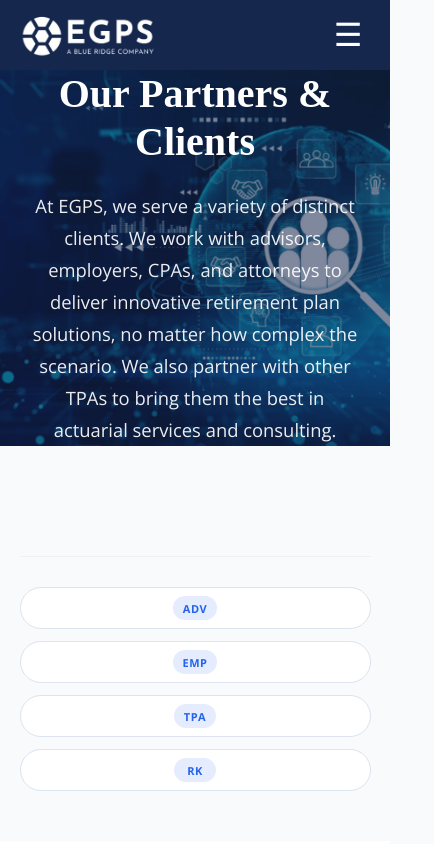
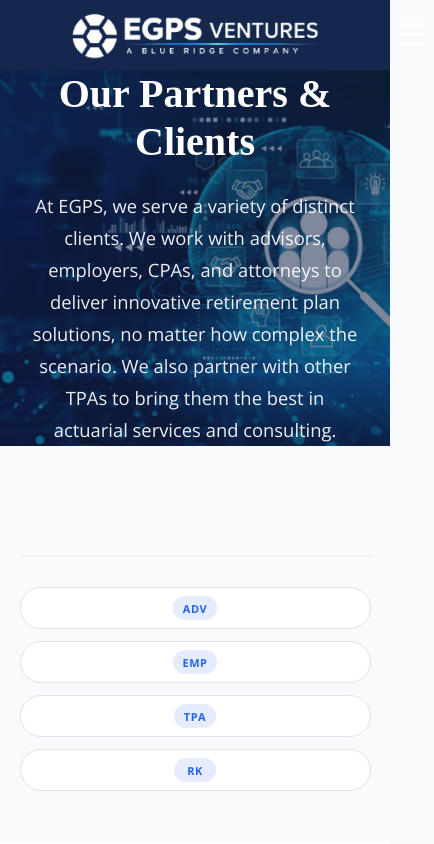
Before and after one commit to VigneshprabhuT/Pdf_Extraction_Front, a React (Create React App) app: page /about-us in a window 390 px wide. Shown: the top 844 px of the page, 434 px wide, since content can reach past the window. Built offline with nearby package versions, Linux system fonts and the light colour scheme; a web font is replaced by a local one.

Commit message:
completed

```diff
--- a/src/components/Navbar/Navbar.css
+++ b/src/components/Navbar/Navbar.css
@@ -28,8 +28,9 @@
 }
 
 .logo-img {
-    height: 80px;
-    max-width: 160px;
+    height: 110px;
+    /* max-width: 160px; */
+    width: 350px;
     object-fit: contain;
     flex-shrink: 0;
 }
@@ -235,7 +236,7 @@
     }
 
     .logo-img {
-        height: 50px;
+        height: 70px;
     }
 
     .menu-icon {
--- a/src/components/Navbar/Navbar.js
+++ b/src/components/Navbar/Navbar.js
@@ -1,6 +1,6 @@
 import React, { useState } from "react";
 import { NavLink } from "react-router-dom";
-import logo from "../../images/logo.png";
+import logo from "../../images/FinalLogoo.png";
 import "./Navbar.css";
 
 const Navbar = () => {
@@ -74,6 +74,7 @@
         <NavLink to="/contact-us" onClick={closeAll}>Contact</NavLink>
       </div>
 
+
       <button
         type="button"
         className="menu-icon"
--- a/src/router/MainRouter.js
+++ b/src/router/MainRouter.js
@@ -6,6 +6,7 @@
 import About from "../pages/About"
 import Contact from "../pages/Contact";
 import Team from "../pages/Team";
+import PdfExtractor from "../Pdf/PdfExtractor"
 
 const MainRouter = () => {
   const router = createBrowserRouter([
@@ -29,6 +30,10 @@
           path: "/executive-team",
           element: <Team />,
         },
+        {
+          path: "/pdf-extraction",
+          element: <PdfExtractor />,
+        },
       ],
     },
   ]);
```
Also changed, not shown: src/images/Final Logo.png (deleted), src/images/FinalLogoo.png (added).
